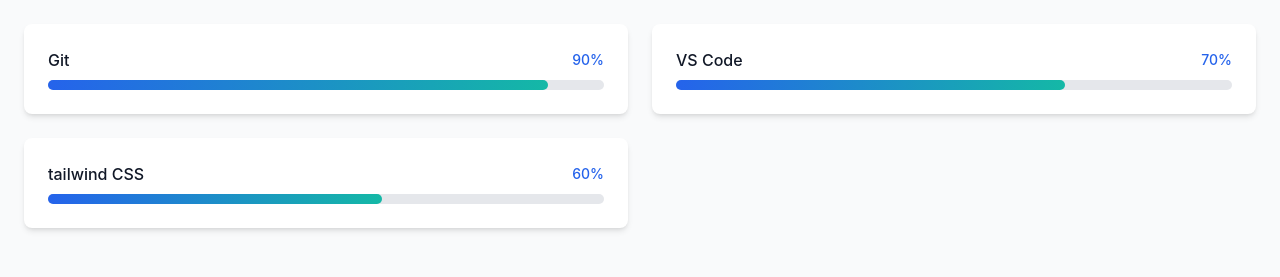
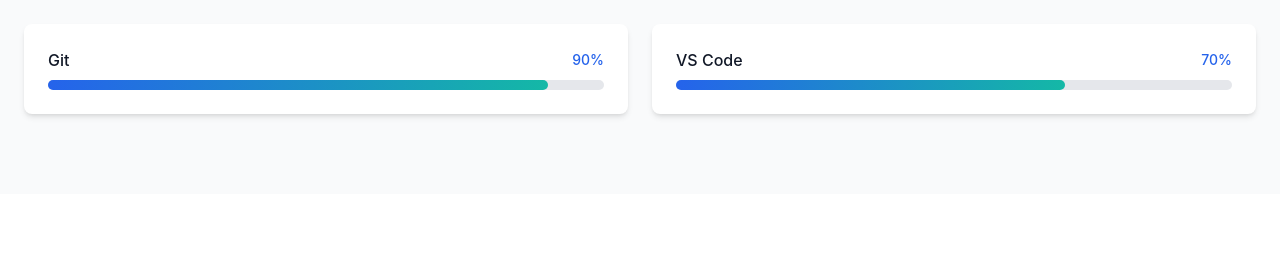
Before and after one commit to veluvarthi-sravya/veluvarthi-sravya, a React (Vite) app: page / in a window 1280 px wide. Shown: the part 1720-1997 px from the top of the page. Built offline with nearby package versions, Linux system fonts and the light colour scheme.

Commit message:
updated the resume

```diff
--- a/src/components/Skills.tsx
+++ b/src/components/Skills.tsx
@@ -14,7 +14,6 @@ const Skills: React.FC = () => {
     // Frontend
     { name: 'React', level: 65, category: 'frontend' },
     { name: 'JavaScript', level: 90, category: 'frontend' },
-    {},
     { name: 'CSS/Tailwind', level: 85, category: 'frontend' },
     { name: 'Html', level: 85, category: 'frontend' },
 
@@ -27,7 +26,6 @@ const Skills: React.FC = () => {
     // Tools & Others
     { name: 'Git', level: 90, category: 'tools' },
     { name: 'VS Code', level: 70, category: 'tools' },
-    { name: 'tailwind CSS', level: 60, category: 'tools' },
   ];
 
   const categories = [
```
